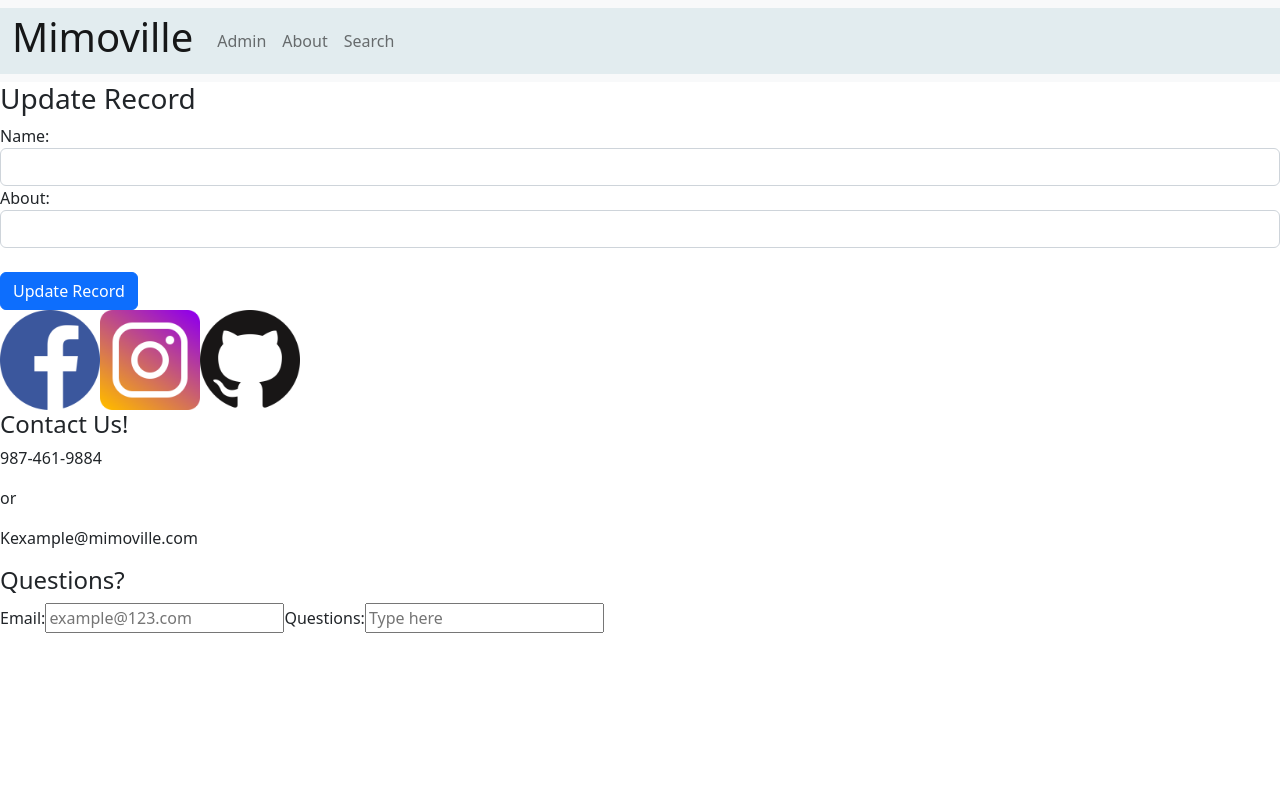
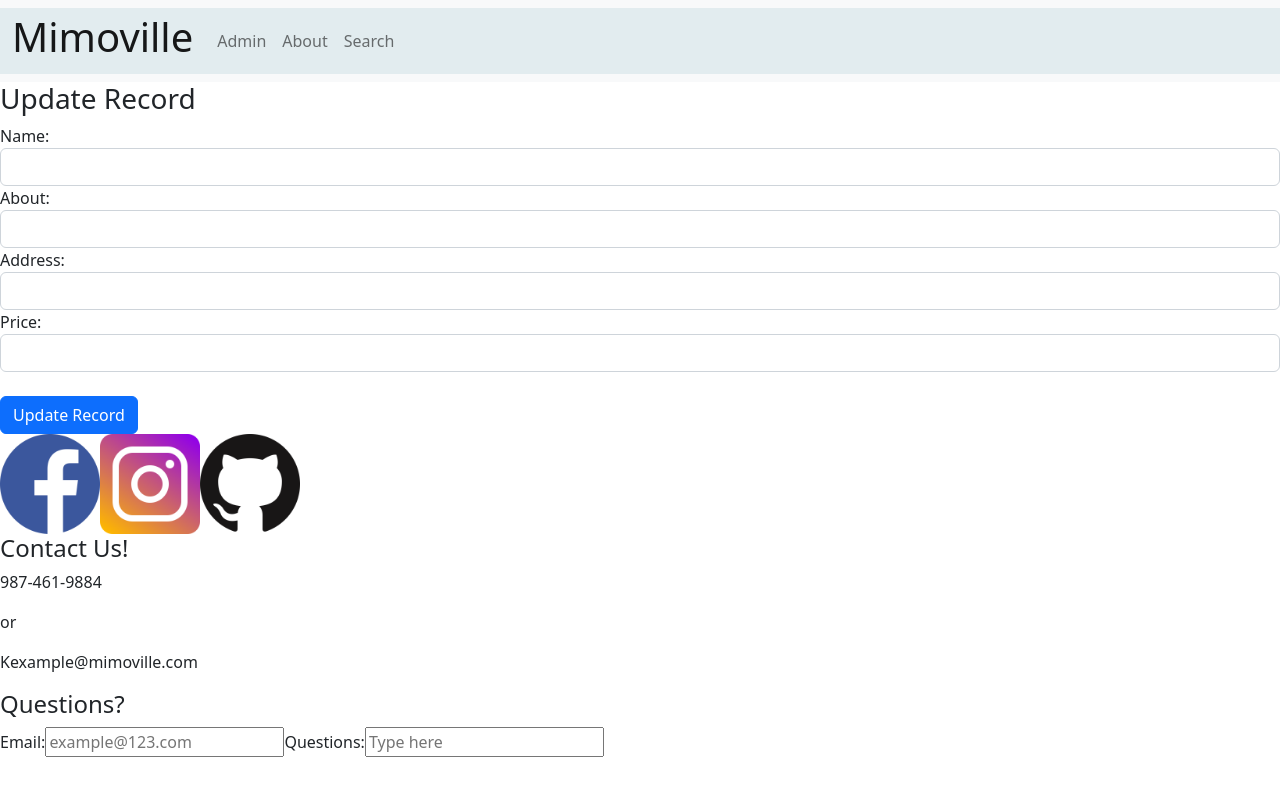
Before and after one commit to mimodevs/C12-mimoville, a React (Create React App) app in the folder client/: page /edit/1 in a window 1280 px wide. Shown: the top 796 px of the page. Built offline with nearby package versions, Linux system fonts and the light colour scheme; no server answers.

Commit message:
added address and price from mongodb

```diff
--- a/client/src/components/create.js
+++ b/client/src/components/create.js
@@ -4,6 +4,8 @@ export default function Create() {
  const [form, setForm] = useState({
    name: "",
    about: "",
+   address: "",
+   price: "",
  });
  const navigate = useNavigate();
  // These methods will update the state properties.
@@ -27,7 +29,7 @@ export default function Create() {
      window.alert(error);
      return;
    });
-   setForm({ name: "", about: "" });
+   setForm({ name: "", about: "", address: "", price: "" });
    navigate("/records");
  }
  // This following section will display the form that takes the input from the user.
@@ -41,8 +43,15 @@ export default function Create() {
        </div>
        <div className="form-group">
          <label htmlFor="about">About</label>
-         <input type="text" className="form-control" id="about" value={form.about} onChange={(e) => updateForm({ about: e.target.value })}
-         />
+         <input type="text" className="form-control" id="about" value={form.about} onChange={(e) => updateForm({ about: e.target.value })} />
+       </div>
+       <div className="form-group">
+         <label htmlFor="name">Address</label>
+         <input type="text" className="form-control" id="address" value={form.address} onChange={(e) => updateForm({ address: e.target.value })} />
+       </div>
+       <div className="form-group">
+         <label htmlFor="name">Price</label>
+         <input type="text" className="form-control" id="price" value={form.price} onChange={(e) => updateForm({ price: e.target.value })} />
        </div>
        <div className="form-group">
          <input type="submit" value="Create person" className="btn btn-primary" />
--- a/client/src/components/edit.js
+++ b/client/src/components/edit.js
@@ -5,6 +5,8 @@ export default function Edit() {
  const [form, setForm] = useState({
    name: "",
    about: "",
+   address: "",
+   price: "",
    records: [],
  });
  const params = useParams();
@@ -66,8 +68,7 @@ export default function Edit() {
            className="form-control"
            id="name"
            value={form.name}
-           onChange={(e) => updateForm({ name: e.target.value })}
-         />
+           onChange={(e) => updateForm({ name: e.target.value })} />
        </div>
        <div className="form-group">
          <label htmlFor="about">About: </label>
@@ -76,8 +77,25 @@ export default function Edit() {
            className="form-control"
            id="about"
            value={form.about}
-           onChange={(e) => updateForm({ about: e.target.value })}
-         />
+           onChange={(e) => updateForm({ about: e.target.value })} />
+       </div>
+       <div className="form-group">
+         <label htmlFor="name">Address: </label>
+         <input
+           type="text"
+           className="form-control"
+           id="address"
+           value={form.address}
+           onChange={(e) => updateForm({ address: e.target.value })} />
+       </div>
+       <div className="form-group">
+         <label htmlFor="name">Price: </label>
+         <input
+           type="text"
+           className="form-control"
+           id="price"
+           value={form.price}
+           onChange={(e) => updateForm({ price: e.target.value })} />
        </div>
        <br />
 
--- a/client/src/components/recordList.js
+++ b/client/src/components/recordList.js
@@ -5,6 +5,8 @@ const Record = (props) => (
  <tr>
    <td>{props.record.name}</td>
    <td>{props.record.about}</td>
+   <td>{props.record.address}</td>
+   <td>{props.record.price} Night</td>
    <td>
      <Link className="btn btn-link" to={`/edit/${props.record._id}`}>Edit</Link> |
      <button className="btn btn-link" onClick={() => {
@@ -66,6 +68,8 @@ export default function RecordList() {
          <tr>
            <th>Name</th>
            <th>About</th>
+           <th>Address</th>
+           <th>Price</th>
            <th>Action</th>
          </tr>
        </thead>
```
Also changed, not shown: 1 other file (tests, documents, lock files or other folders).
